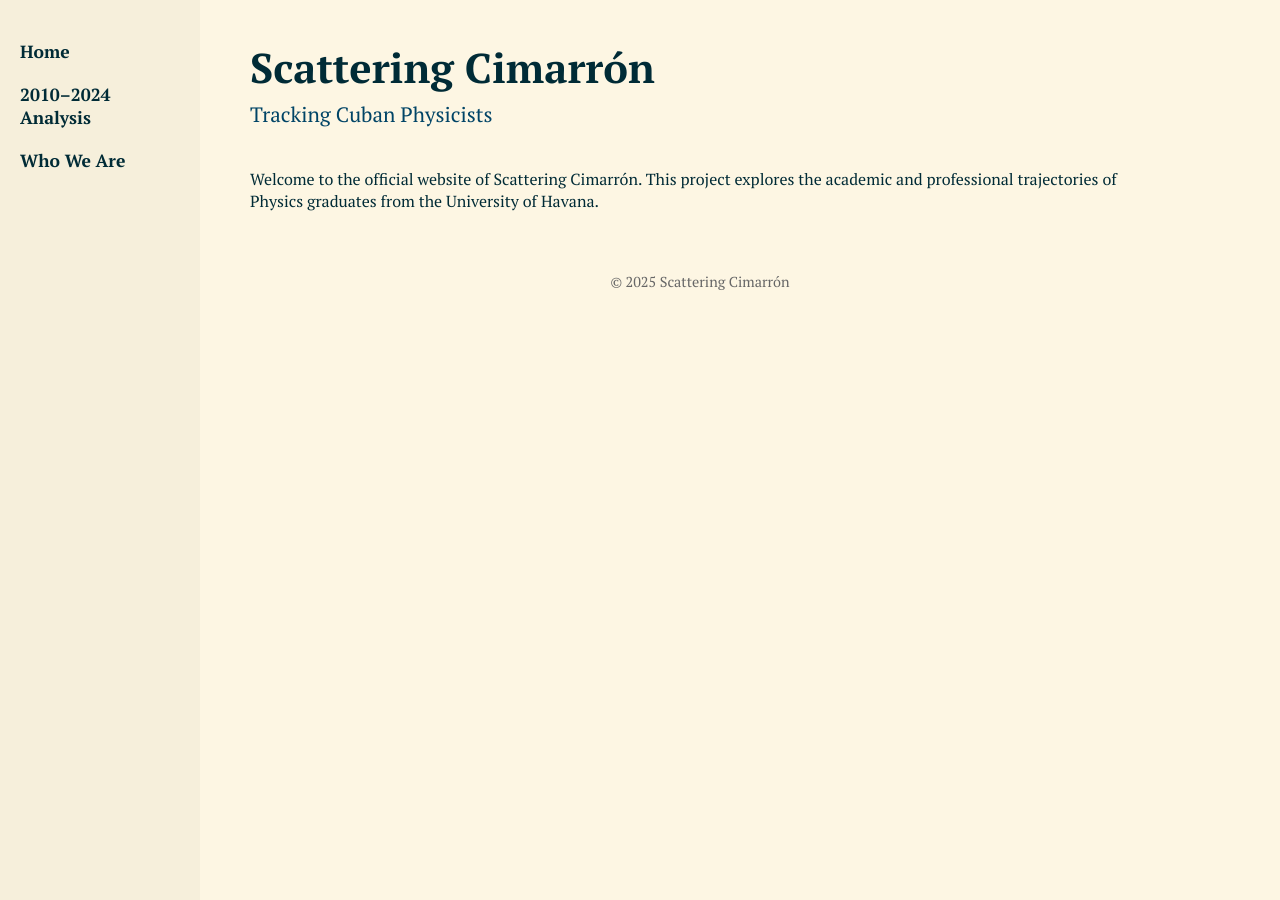
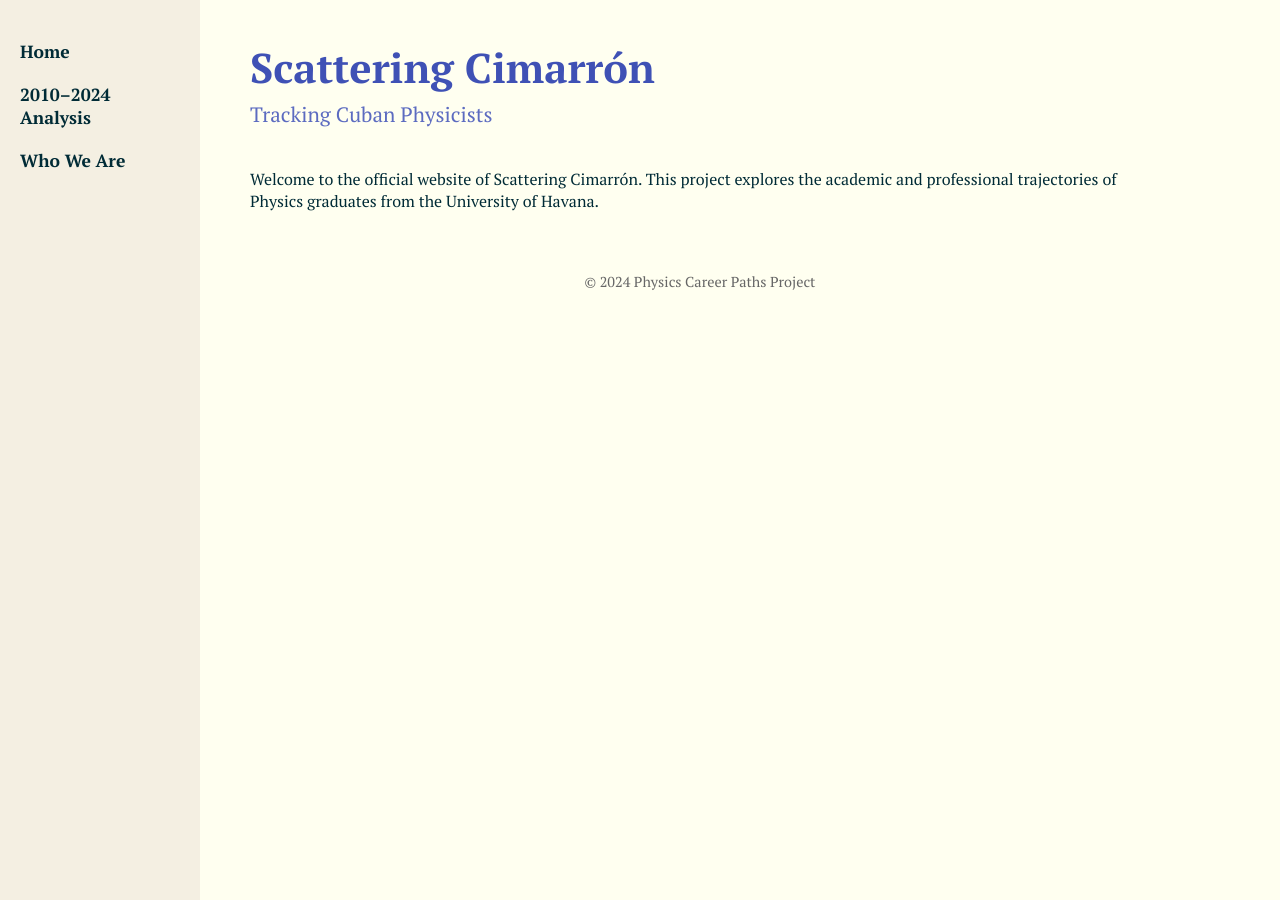
Before and after one commit to Gretica/Tracking_Cuban_Physicists, a Jekyll site: the page built from index.md, in a window 1280 px wide. Built offline with Jekyll 4.4.1, drawn with Linux system fonts in a browser that asks for light colours.

Commit message:
Update default.html

```diff
--- a/_layouts/default.html
+++ b/_layouts/default.html
@@ -3,12 +3,12 @@
 <head>
   <meta charset="UTF-8" />
   <meta name="viewport" content="width=device-width, initial-scale=1" />
-  <title>{{ page.title | default: "Scattering Cimarrón" }}</title>
+  <title>{{ page.title | default: "Scattering Cimarrón – Tracking Cuban Physicists" }}</title>
   <link href="https://fonts.googleapis.com/css2?family=PT+Serif:wght@400;700&display=swap" rel="stylesheet">
   <style>
     body {
-      background-color: #fdf6e3;
-      color: #002b36;
+      background-color: #fffff0; /* Ivory (blanco hueso) */
+      color: #002b36;            /* Azul navy oscuro para texto normal */
       font-family: 'PT Serif', serif;
       margin: 0;
       display: flex;
@@ -17,7 +17,7 @@
 
     nav {
       width: 200px;
-      background-color: #f6efdb;
+      background-color: #f4efe2;
       padding: 40px 20px;
       box-sizing: border-box;
       position: fixed;
@@ -53,17 +53,18 @@
       font-size: 2.6em;
       font-weight: bold;
       margin: 0;
+      color: #3f51b5; /* Indigo 500 */
     }
 
     .project-subtitle {
       font-size: 1.3em;
-      color: #004466;
+      color: #5c6bc0; /* Indigo 300–400 */
       margin-top: 5px;
     }
 
     h1, h2, h3 {
       font-family: 'PT Serif', serif;
-      color: #002b36;
+      color: #3949ab; /* Azul más claro que el título principal */
     }
 
     footer {
@@ -90,7 +91,7 @@
     {{ content }}
 
     <footer>
-      &copy; 2025 Scattering Cimarrón
+      &copy; 2024 Physics Career Paths Project
     </footer>
   </main>
 </body>
```
